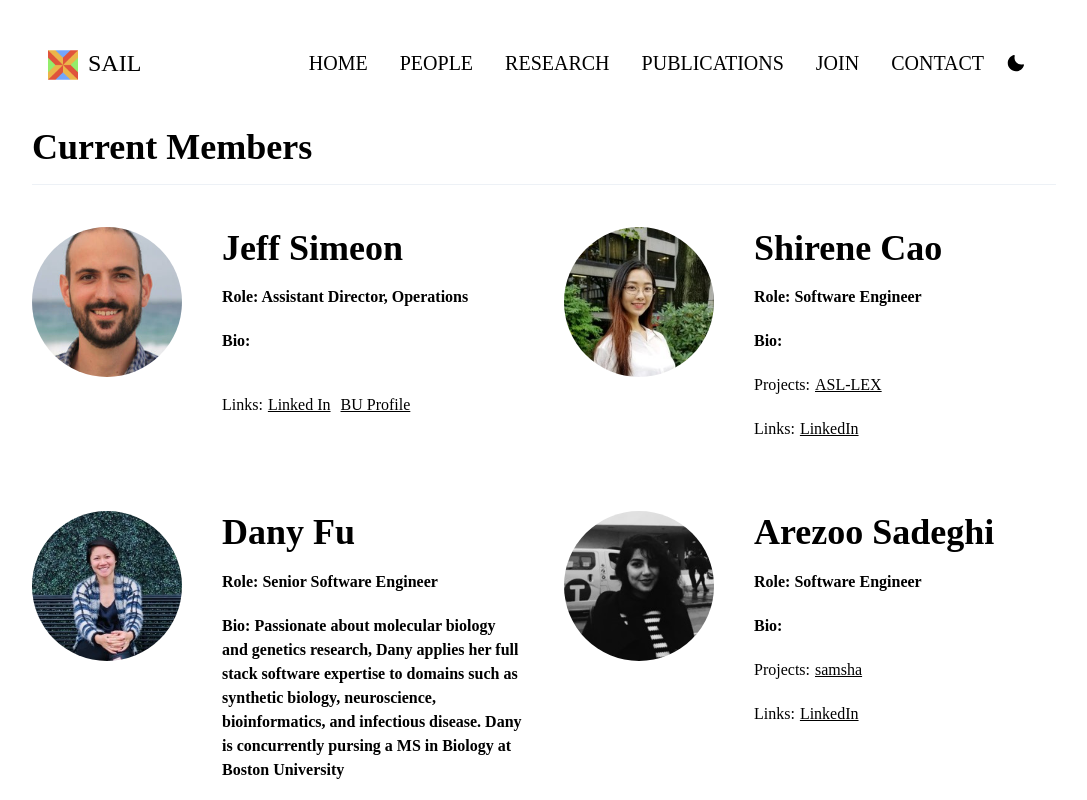
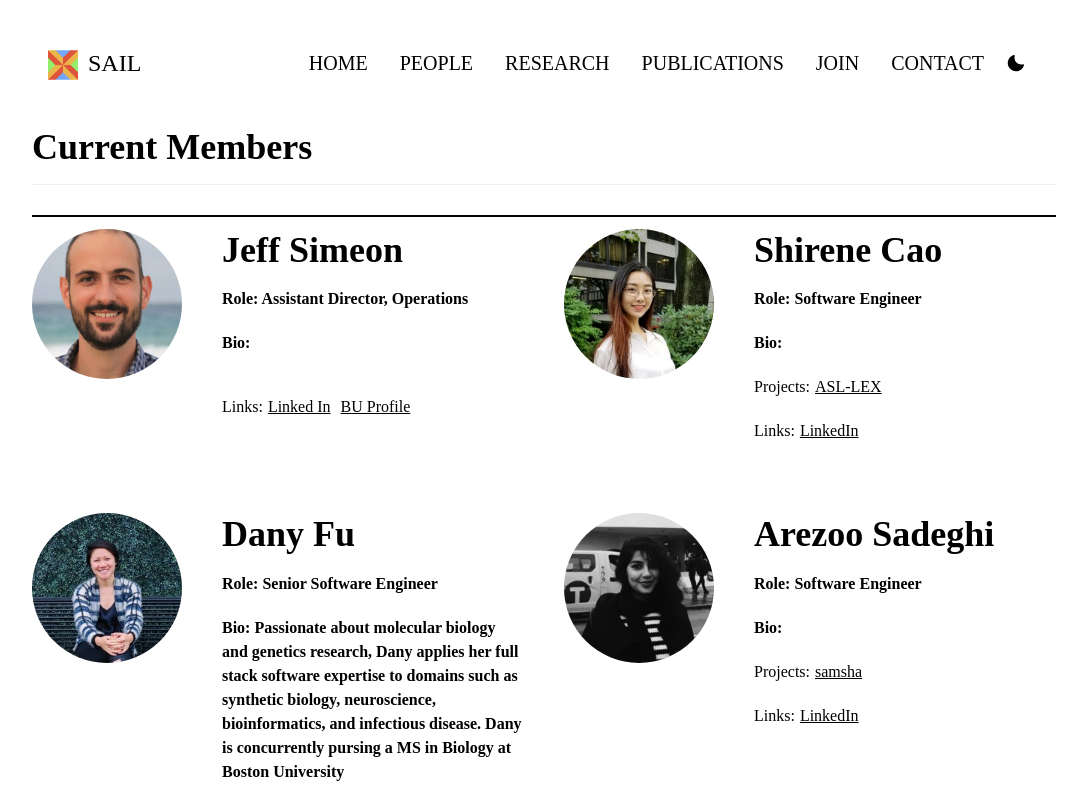
Before and after one commit to hicsail/hicsail.github.io, a React app: page /currentmembers in a window 1280 px wide. Shown: the top 800 px of the page, without its empty margins (96-1183 px from the left). Built offline with nearby package versions, Linux system fonts and the light colour scheme; a web font is replaced by a local one.

Commit message:
updated styling for current member and alumni pages

```diff
--- a/src/components/AlumniGrid.tsx
+++ b/src/components/AlumniGrid.tsx
@@ -1,4 +1,4 @@
-import { Grid, Flex, Text, Link } from '@chakra-ui/react';
+import { Grid, Flex, Text, Link, useColorModeValue } from '@chakra-ui/react';
 import * as React from 'react';
 import styled from 'styled-components';
 import { INTERN_ALUMNI } from '../utils/internInformation';
@@ -9,7 +9,11 @@ const GridColumn = styled.div`
 
 export const AlumniGrid: React.FC = () => {
   return (
-    <Grid gap={4} alignItems="space-around">
+    <Grid
+      gap={4}
+      alignItems="space-around"
+      borderTop={useColorModeValue('2px solid black', '2px solid white')}
+    >
       <Grid
         templateColumns="1fr 1fr 1fr"
         padding="20px 20px 20px 0px"
--- a/src/pages/CurrentMembers.tsx
+++ b/src/pages/CurrentMembers.tsx
@@ -8,6 +8,7 @@ import {
   Link,
   SimpleGrid,
   Divider,
+  useColorModeValue,
 } from '@chakra-ui/react';
 import * as React from 'react';
 import { Layout } from '../components/Layout';
@@ -15,7 +16,12 @@ import { CURRENTMEMBERS_LIST } from '../utils/peopleInformation';
 
 export const CurrentMembers: React.VFC = () => (
   <Layout title="Current Members">
-    <SimpleGrid columns={[1, 1, 2]} spacing="40px" pt="3">
+    <SimpleGrid
+      columns={[1, 1, 2]}
+      spacing="40px"
+      pt="3"
+      borderTop={useColorModeValue('2px solid black', '2px solid white')}
+    >
       {CURRENTMEMBERS_LIST.map(
         ({ picture, name, role, outsideLinks, projects, bio }) => (
           <Flex direction="row" marginBottom="30px">
```
Also changed, not shown: src/pages/assets/intern_alumni.csv (deleted).
